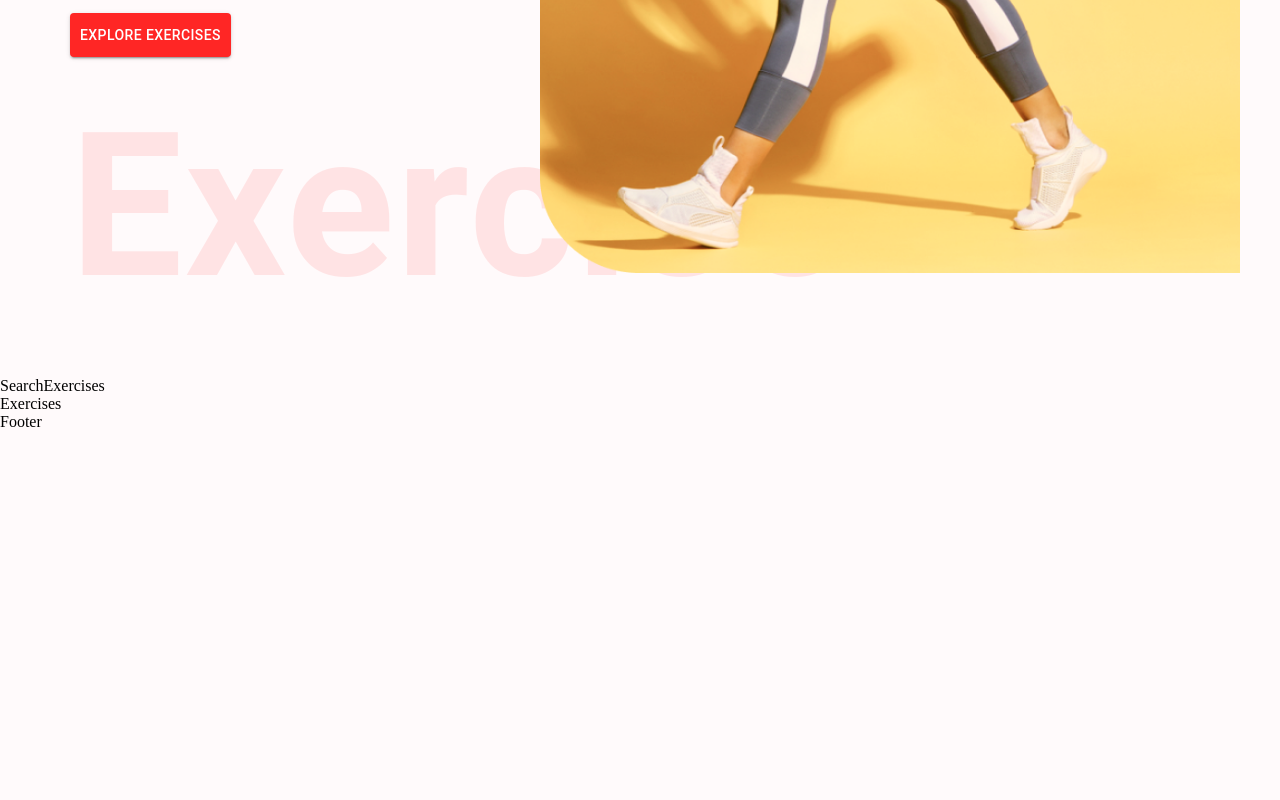
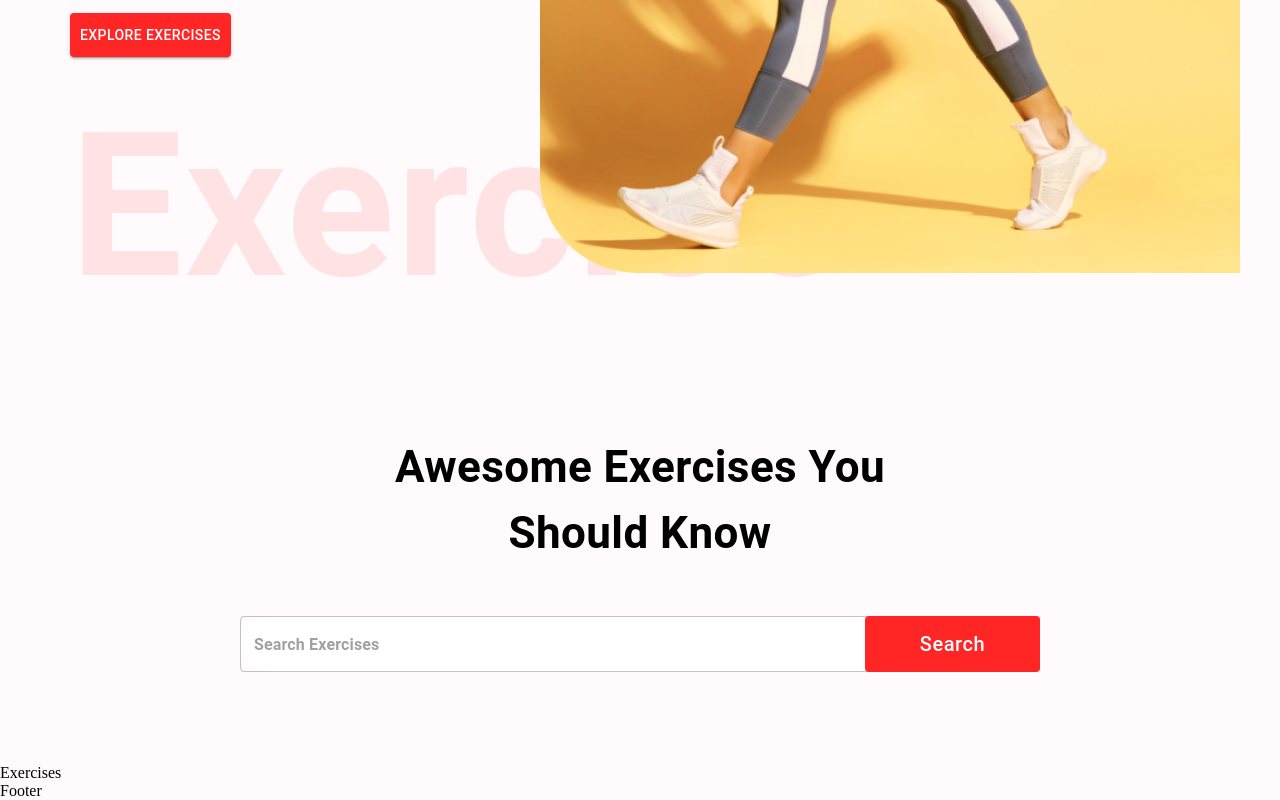
Before and after one commit to ummesadeka/Strength-center-react, a React (Create React App) app: page / in a window 1280 px wide. Shown: the part 593-1393 px from the top of the page. Before the commit the page ends 1024 px from the top, so only its background shows below. Built offline with nearby package versions, Linux system fonts and the light colour scheme.

Commit message:
Search Exercises

```diff
--- a/src/pages/SearchExercises.js
+++ b/src/pages/SearchExercises.js
@@ -1,7 +1,61 @@
-import React from 'react';
+import { Box, Button, Stack, TextField, Typography } from '@mui/material';
+import React, { useState } from 'react';
 
 const SearchExercises = () => {
-  return <div>SearchExercises</div>;
+  const [search, setSearch] = useState('');
+
+  const handleSearch = async () => {
+    if (search) {
+      // const exercisesData = await fetchData()
+    }
+  };
+  return (
+    <Stack alignItems="center" mt="37px" justifyContent="center" p="20px">
+      <Typography
+        fontWeight={700}
+        sx={{ fontSize: { lg: '44px', xs: '30px' } }}
+        mb="50px"
+        textAlign="center"
+      >
+        Awesome Exercises You <br />
+        Should Know
+      </Typography>
+      <Box position="relative" mb="72px">
+        <TextField
+          sx={{
+            input: { fontWeight: '700', border: 'none', borderRadius: '4px' },
+            width: {
+              lg: '800px',
+              xs: '350px',
+            },
+            backgroundColor: '#fff',
+            borderRadius: '40px',
+          }}
+          height="76px"
+          value={search}
+          onChange={(e) => setSearch(e.target.value.toLowerCase())}
+          placeholder="Search Exercises"
+          type="text"
+        />
+        <Button
+          className="search-btn"
+          sx={{
+            bgcolor: '#FF2625',
+            color: '#fff',
+            textTransform: 'none',
+            width: { lg: '175px', xs: '80px' },
+            fontSize: { lg: '20px', xs: '14px' },
+            height: '56px',
+            position: 'absolute',
+            right: '0',
+          }}
+          onClick={handleSearch}
+        >
+          Search
+        </Button>
+      </Box>
+    </Stack>
+  );
 };
 
 export default SearchExercises;
```
Also changed, not shown: src/utils/fetchData.js (added).
